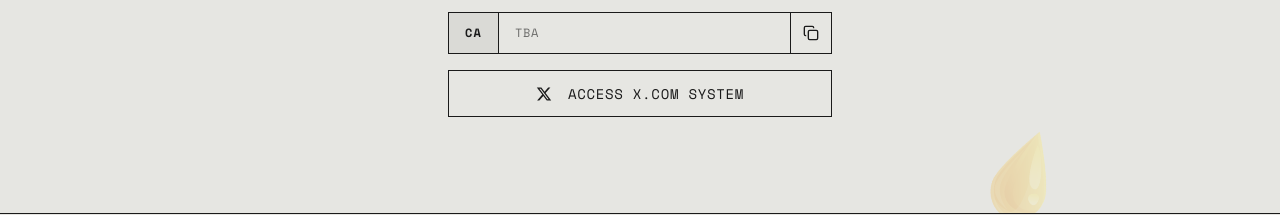
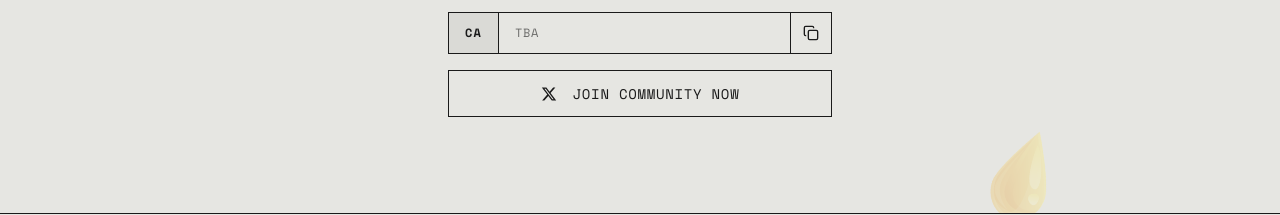
Before and after one commit to SubhanHakim/oiled, a React (Vite) app: page / in a window 1280 px wide. Shown: the part 2703-2918 px from the top of the page. Built offline with nearby package versions, Linux system fonts and the light colour scheme.

Commit message:
update section

```diff
--- a/src/components/Community.jsx
+++ b/src/components/Community.jsx
@@ -58,7 +58,7 @@ export default function Community() {
             <svg viewBox="0 0 24 24" className="w-4 h-4 fill-current shrink-0">
               <path d="M18.244 2.25h3.308l-7.227 8.26 8.502 11.24H16.17l-5.214-6.817L4.99 21.75H1.68l7.73-8.835L1.254 2.25H8.08l4.713 6.231zm-1.161 17.52h1.833L7.084 4.126H5.117z" />
             </svg>
-            ACCESS X.COM SYSTEM
+            JOIN COMMUNITY NOW
           </a>
         </div>
       </div>
```
